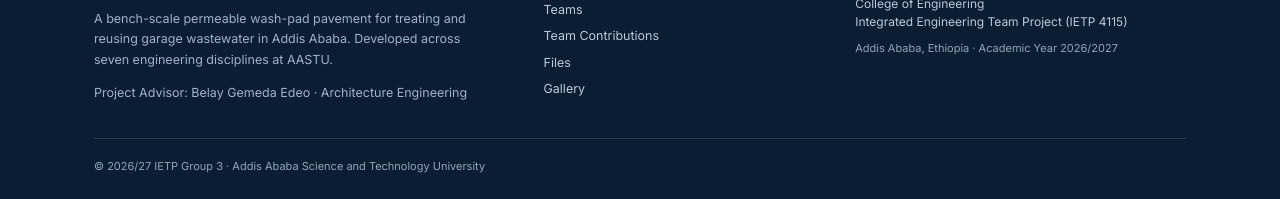
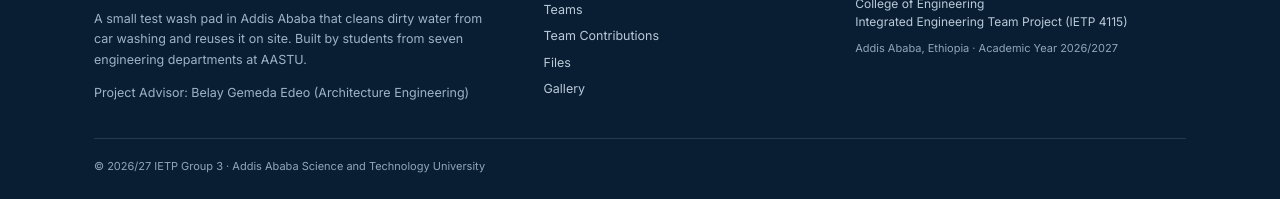
Before and after one commit to bella-247/AquaPave, a plain HTML site: page about.html in a window 1280 px wide. Shown: the part 6844-7043 px from the top of the page. Drawn offline with Linux system fonts and the light colour scheme.

Commit message:
refactor: update project description and proposal document references across site pages

```diff
--- a/about.html
+++ b/about.html
@@ -551,8 +551,8 @@
               <span>IETP 4115 · Group 3</span>
             </div>
           </a>
-          <p>A bench-scale permeable wash-pad pavement for treating and reusing garage wastewater in Addis Ababa. Developed across seven engineering disciplines at AASTU.</p>
-          <p class="footer-meta">Project Advisor: Belay Gemeda Edeo · Architecture Engineering</p>
+          <p>A small test wash pad in Addis Ababa that cleans dirty water from car washing and reuses it on site. Built by students from seven engineering departments at AASTU.</p>
+          <p class="footer-meta">Project Advisor: Belay Gemeda Edeo (Architecture Engineering)</p>
         </div>
         <div class="footer-col">
           <h4>Project</h4>
```
Also changed, not shown: contributions.html (+2 -2 lines), files.html (+2 -2 lines), gallery.html (+2 -2 lines), index.html (+2 -2 lines), teams.html (+2 -2 lines).
